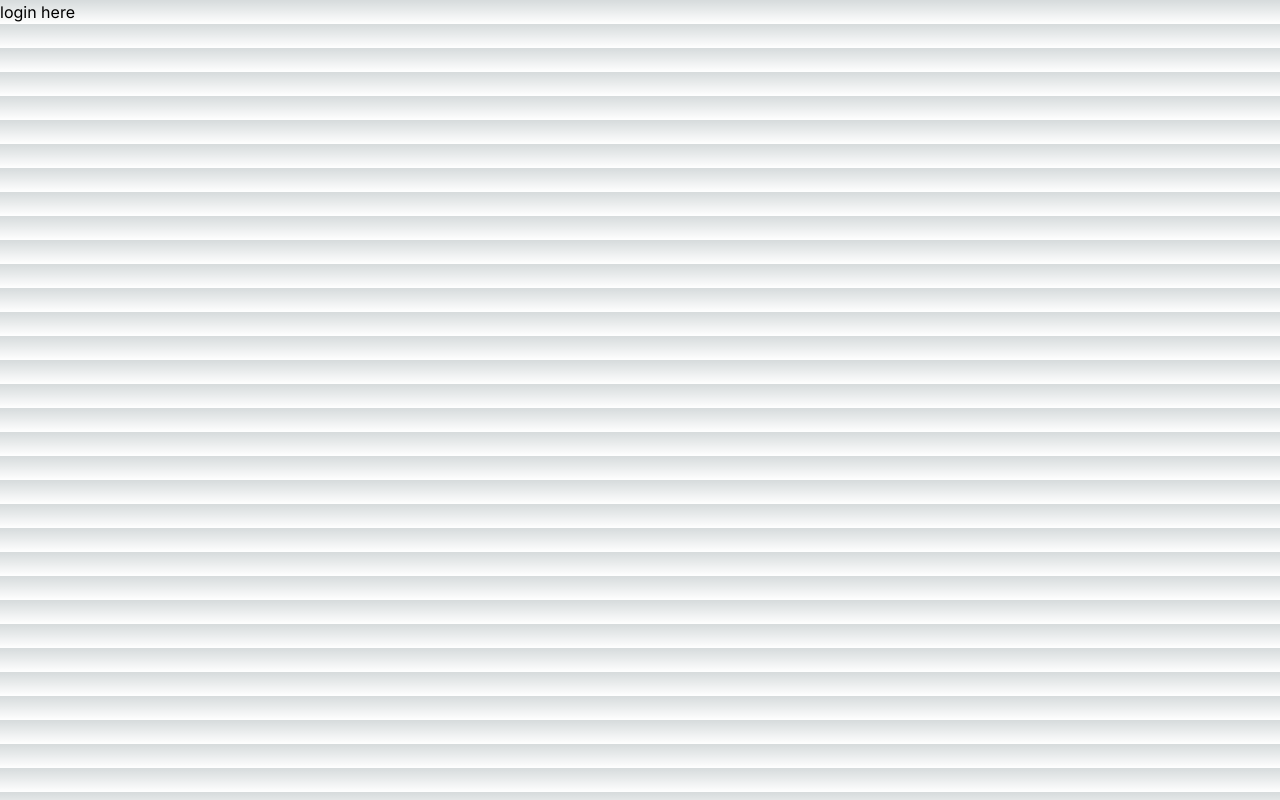
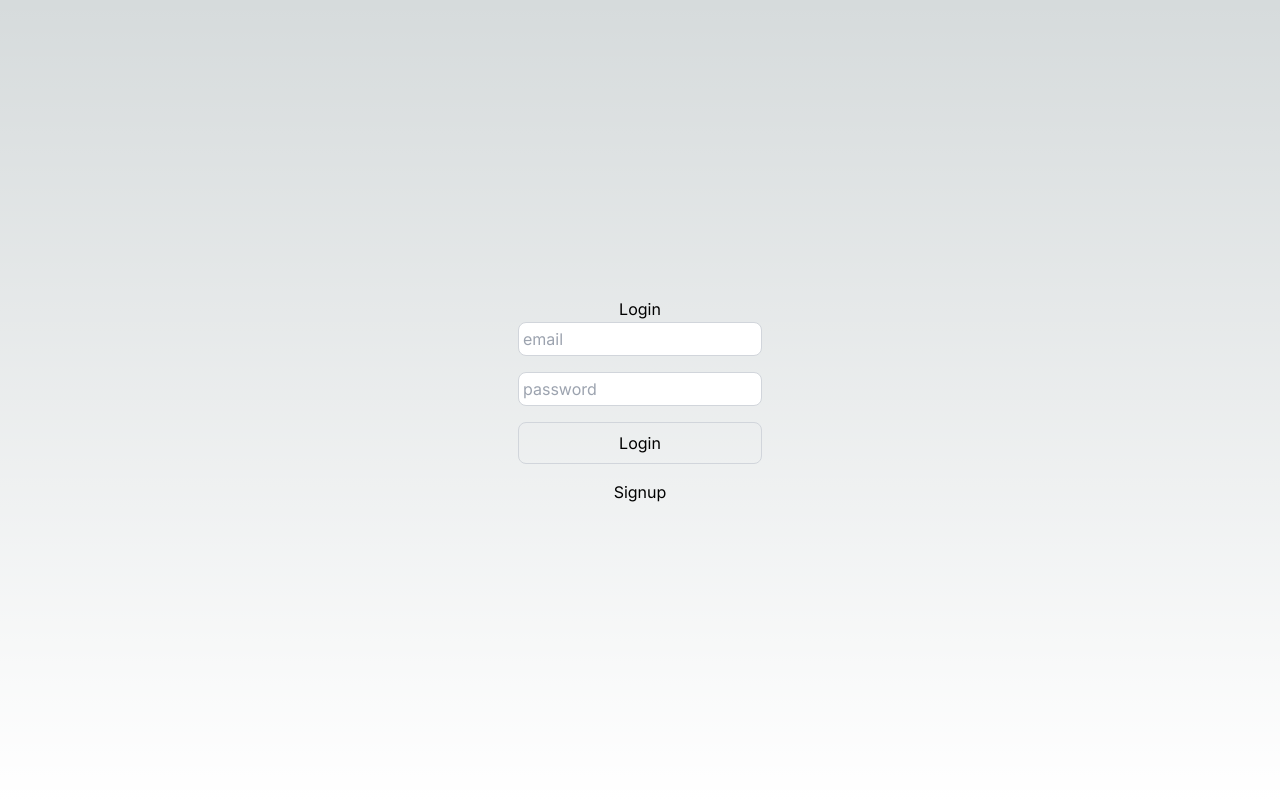
Before and after one commit to techmannih/auth-nextjs, a Next.js app: page /login in a window 1280 px wide. Built offline with nearby package versions, Linux system fonts and the light colour scheme.

Commit message:
add login signup ui

```diff
--- a/src/app/login/page.tsx
+++ b/src/app/login/page.tsx
@@ -1,5 +1,48 @@
-export default function LoginPage(){
-    return(
-        <div>login here</div>
+"use client";
+import Link from "next/link";
+import React, { useEffect } from "react";
+import { useRouter } from "next/navigation";
+import axios from "axios";
+
+export default function Login() {
+    const [user, setUser] = React.useState({
+        email: "",
+        password: "",
+
+    });
+
+    const onLogin = async () => {
+    }
+    return (
+        <div className="flex flex-col items-center justify-center min-h-screen py-2">
+            <h1>Login</h1>
+            <hr />
+            <form onSubmit={onLogin} className="flex flex-col">
+                <input
+                    className="p-1 border text-black border-gray-300 rounded-lg mb-4 focus:outline-none focus:border-gray-600"
+                    id="email"
+                    type="text"
+                    value={user.email}
+                    onChange={(e) => setUser({ ...user, email: e.target.value })}
+                    placeholder="email"
+                />
+                <input
+                    className="p-1 border text-black border-gray-300 rounded-lg mb-4 focus:outline-none focus:border-gray-600"
+                    id="password"
+                    type="text"
+                    value={user.password}
+                    onChange={(e) => setUser({ ...user, password: e.target.value })}
+                    placeholder="password"
+                />
+                <button
+                    type="submit"
+                    className="p-2 border border-gray-300 rounded-lg mb-4 focus:outline-none focus:border-gray-600">
+                    Login
+                </button>
+            </form>
+            <Link href="/signup">
+                Signup
+            </Link>
+        </div>
     )
 }
--- a/src/app/signup/page.tsx
+++ b/src/app/signup/page.tsx
@@ -1,5 +1,55 @@
-export default function signupPage(){
-    return(
-        <div>signup here</div>
+"use client";
+import Link from "next/link";
+import React from "react";
+import { useRouter } from "next/navigation";
+import axios from "axios";
+
+export default function Signup() {
+    const [user, setUser] = React.useState({
+        email: "",
+        password: "",
+        username: "",
+    });
+
+    const onSignup = async () => {
+    }
+    return (
+        <div className="flex flex-col items-center justify-center min-h-screen py-2">
+            <h1>Signup</h1>
+            <hr />
+            <form action="" onSubmit={onSignup} className="flex flex-col"></form>
+            <input
+                className="p-1 border text-black border-gray-300 rounded-lg mb-4 focus:outline-none focus:border-gray-600"
+                id="username"
+                type="text"
+                value={user.username}
+                onChange={(e) => setUser({ ...user, username: e.target.value })}
+                placeholder="username"
+            />
+            <input
+                className="p-1 border text-black border-gray-300 rounded-lg mb-4 focus:outline-none focus:border-gray-600"
+                id="email"
+                type="text"
+                value={user.email}
+                onChange={(e) => setUser({ ...user, email: e.target.value })}
+                placeholder="email"
+            />
+            <input
+                className="p-1 border text-black border-gray-300 rounded-lg mb-4 focus:outline-none focus:border-gray-600"
+                id="password"
+                type="text"
+                value={user.password}
+                onChange={(e) => setUser({ ...user, password: e.target.value })}
+                placeholder="password"
+            />
+            <button
+              type="submit"
+                className="p-2 border border-gray-300 rounded-lg mb-4 focus:outline-none focus:border-gray-600">
+                Signup
+            </button>
+            <Link href="/login">
+                Login
+            </Link>
+        </div>
     )
 }
```
